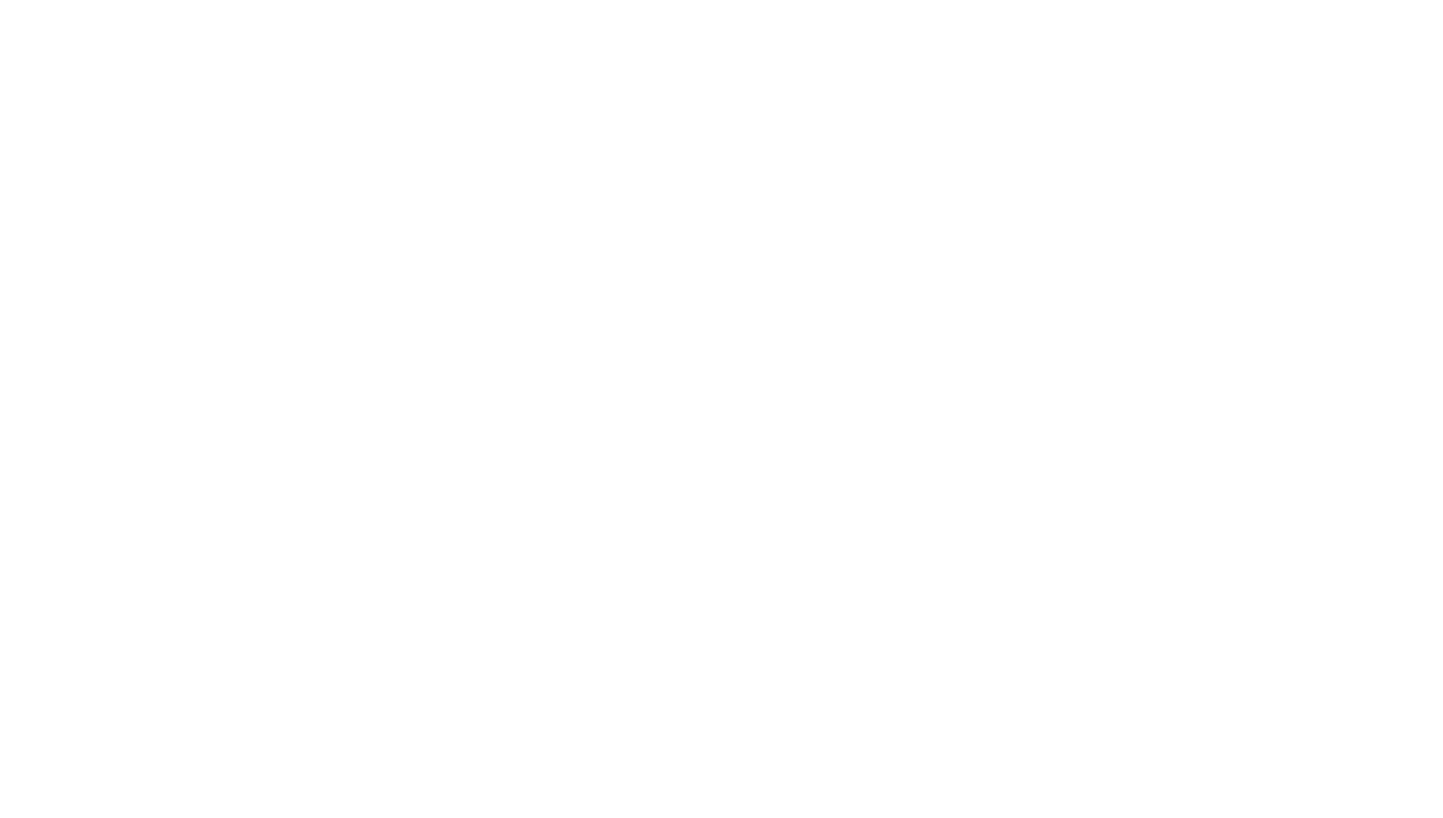
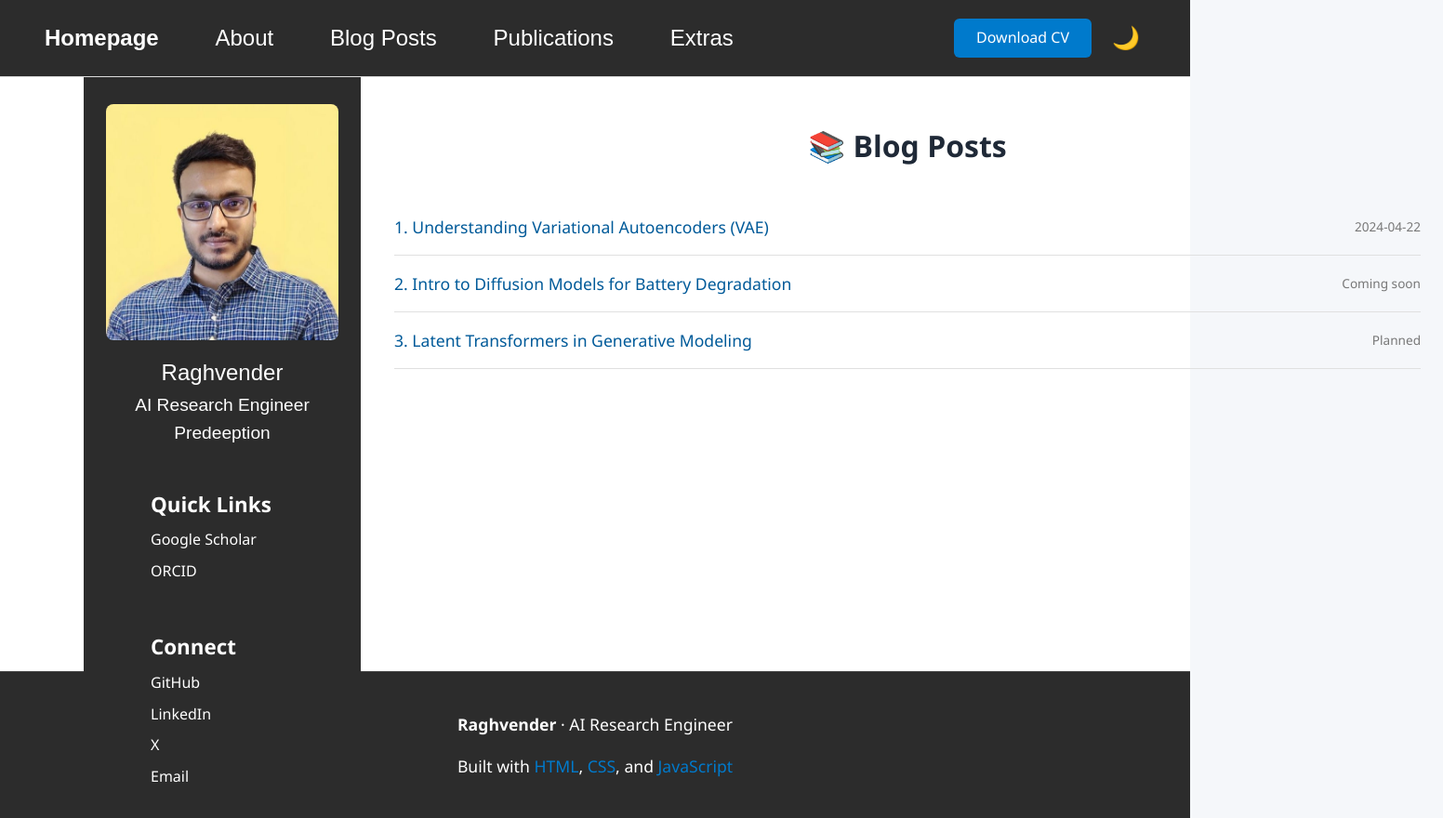
Before and after one commit to rvraghvender/Portfolio, a plain HTML site: page blogs.html in a window 1280 px wide. Shown: the whole page at 93% size, 1552 px wide, since content can reach past the window. Before the commit the page ends 800 px from the top, so only its background shows below. Drawn offline with nearby package versions, Linux system fonts and the light colour scheme.

Commit message:
feat: automatized adding blogs

```diff
--- /dev/null
+++ b/assets/blogs/blogposts.json
@@ -0,0 +1,17 @@
+[
+  {
+    "slug": "vae",
+    "title": "1. Understanding Variational Autoencoders (VAE)",
+    "date": "2024-04-22"
+  },
+  {
+    "slug": "diffusion",
+    "title": "2. Intro to Diffusion Models for Battery Degradation",
+    "date": "Coming soon"
+  },
+  {
+    "slug": "transformers",
+    "title": "3. Latent Transformers in Generative Modeling",
+    "date": "Planned"
+  }
+]
--- /dev/null
+++ b/blog_index.html
@@ -0,0 +1,57 @@
+<!DOCTYPE html>
+<html lang="en">
+<head>
+  <meta charset="UTF-8" />
+  <meta name="viewport" content="width=device-width, initial-scale=1.0"/>
+  <title>Blog Index | Raghvender</title>
+  <meta name="description" content="Index of blog posts by Raghvender on AI, generative models, and research." />
+
+  <!-- Styles -->
+  <link rel="stylesheet" href="styles/base.css" />
+  <link rel="stylesheet" href="styles/components/header.css" />
+  <link rel="stylesheet" href="styles/components/footer.css" />
+  <link rel="stylesheet" href="styles/components/sidebar.css" />
+  <link rel="stylesheet" href="styles/components/blog.css" />
+</head>
+
+<body data-page="blog-index">
+  <div class="site-wrapper">
+    <header id="header" role="banner"></header>
+
+    <div class="main-layout">
+      <main class="main-content" role="main">
+        <section class="blog-index">
+          <h1>📚 Blog Posts</h1>
+          <ul class="blog-list">
+            <li>
+              <a href="blogs.html?post=vae">
+                🔍 Understanding Variational Autoencoders (VAE)
+              </a>
+              <span class="date">July 2025</span>
+            </li>
+            <li>
+              <a href="blogs.html?post=diffusion">
+                🌫️ Intro to Diffusion Models for Battery Degradation
+              </a>
+              <span class="date">Coming soon</span>
+            </li>
+            <li>
+              <a href="blogs.html?post=transformers">
+                🔁 Latent Transformers in Generative Modeling
+              </a>
+              <span class="date">Planned</span>
+            </li>
+          </ul>
+        </section>
+      </main>
+
+      <aside id="sidebar" role="complementary"></aside>
+    </div>
+
+    <footer id="footer" role="contentinfo"></footer>
+  </div>
+
+  <!-- Component Loading -->
+  <script type="module" src="scripts/main.js"></script>
+</body>
+</html>
--- a/blogs.html
+++ b/blogs.html
@@ -0,0 +1,85 @@
+<!DOCTYPE html>
+<html lang="en">
+<head>
+  <meta charset="UTF-8" />
+  <title>Blog Posts | Raghvender</title>
+  <meta name="viewport" content="width=device-width, initial-scale=1.0" />
+  <meta name="description" content="Blog posts by Raghvender on generative modeling, AI, and research." />
+
+  <!-- Styles -->
+  <link rel="stylesheet" href="styles/base.css" />
+  <link rel="stylesheet" href="styles/components/header.css" />
+  <link rel="stylesheet" href="styles/components/footer.css" />
+  <link rel="stylesheet" href="styles/components/sidebar.css" />
+  <link rel="stylesheet" href="styles/components/blog.css" />
+
+  <!-- Markdown Parser -->
+  <script src="https://cdn.jsdelivr.net/npm/marked/marked.min.js"></script>
+</head>
+<body data-page="blog-index">
+  <div class="site-wrapper">
+    <header id="header" role="banner"></header>
+
+    <div class="main-layout">
+      <main class="main-content">
+        <section class="blog-index" id="blog-container">
+          <h1>📚 Blog Posts</h1>
+          <ul id="blog-list" class="blog-list"></ul>
+        </section>
+      </main>
+      <aside id="sidebar" role="complementary"></aside>
+    </div>
+
+    <footer id="footer" role="contentinfo"></footer>
+  </div>
+
+  <!-- Component Loader -->
+  <script type="module" src="scripts/main.js"></script>
+
+  <!-- Blog Logic -->
+  <script>
+    const container = document.getElementById('blog-container');
+    const urlParams = new URLSearchParams(window.location.search);
+    const slug = urlParams.get('post');
+
+    if (slug) {
+      // Load individual post
+      fetch(`assets/blogs/${slug}.md`)
+        .then(res => {
+          if (!res.ok) throw new Error("Blog not found");
+          return res.text();
+        })
+        .then(md => {
+          container.innerHTML = `
+            <article class="blog-post">
+              ${marked.parse(md)}
+            </article>
+            <p><a href="blogs.html">← Back to blog index</a></p>
+          `;
+        })
+        .catch(err => {
+          container.innerHTML = `<p>Error loading post: ${err.message}</p>`;
+        });
+
+    } else {
+      // Load blog index
+      fetch('assets/blogs/blogposts.json')
+        .then(res => res.json())
+        .then(posts => {
+          const list = document.getElementById('blog-list');
+          posts.forEach(post => {
+            const li = document.createElement('li');
+            li.innerHTML = `
+              <a href="blogs.html?post=${post.slug}">${post.title}</a>
+              <span class="date">${post.date}</span>
+            `;
+            list.appendChild(li);
+          });
+        })
+        .catch(error => {
+          container.innerHTML = '<p>Could not load blog list.</p>';
+        });
+    }
+  </script>
+</body>
+</html>
--- a/components/header.html
+++ b/components/header.html
@@ -3,7 +3,7 @@
     <ul class="nav-links">
       <li><a href="index.html" class="active">Homepage</a></li>
       <li><a href="about.html">About</a></li>
-      <li><a href="blog.html">Blog Posts</a></li>
+      <li><a href="blogs.html">Blog Posts</a></li>
       <li><a href="publications.html">Publications</a></li>
       <li><a href="extras.html">Extras</a></li>
     </ul>
--- /dev/null
+++ b/styles/components/blog.css
@@ -0,0 +1,35 @@
+.blog-index h1 {
+  font-size: 2rem;
+  margin-bottom: 2rem;
+  color: #1f2937;
+  text-align: center;
+}
+
+.blog-list {
+  list-style: none;
+  padding: 0;
+  margin: 0;
+}
+
+.blog-list li {
+  padding: 1rem 0;
+  border-bottom: 1px solid #e0e0e0;
+  display: flex;
+  justify-content: space-between;
+  align-items: center;
+}
+
+.blog-list a {
+  font-size: 1.1rem;
+  color: #005a99;
+  font-weight: 500;
+}
+
+.blog-list a:hover {
+  text-decoration: underline;
+}
+
+.blog-list .date {
+  font-size: 0.85rem;
+  color: #777;
+}
```
Also changed, not shown: index.html (+14 -3 lines), 1 other file.
